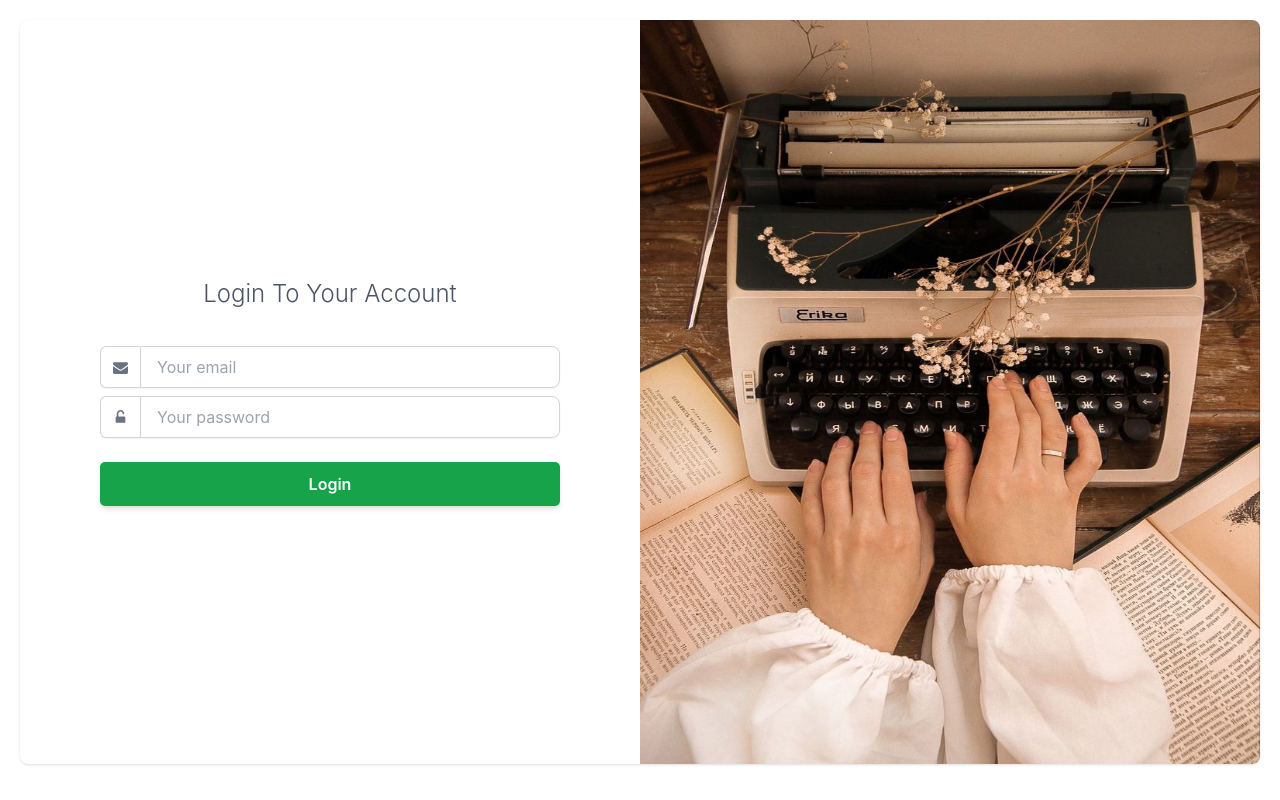
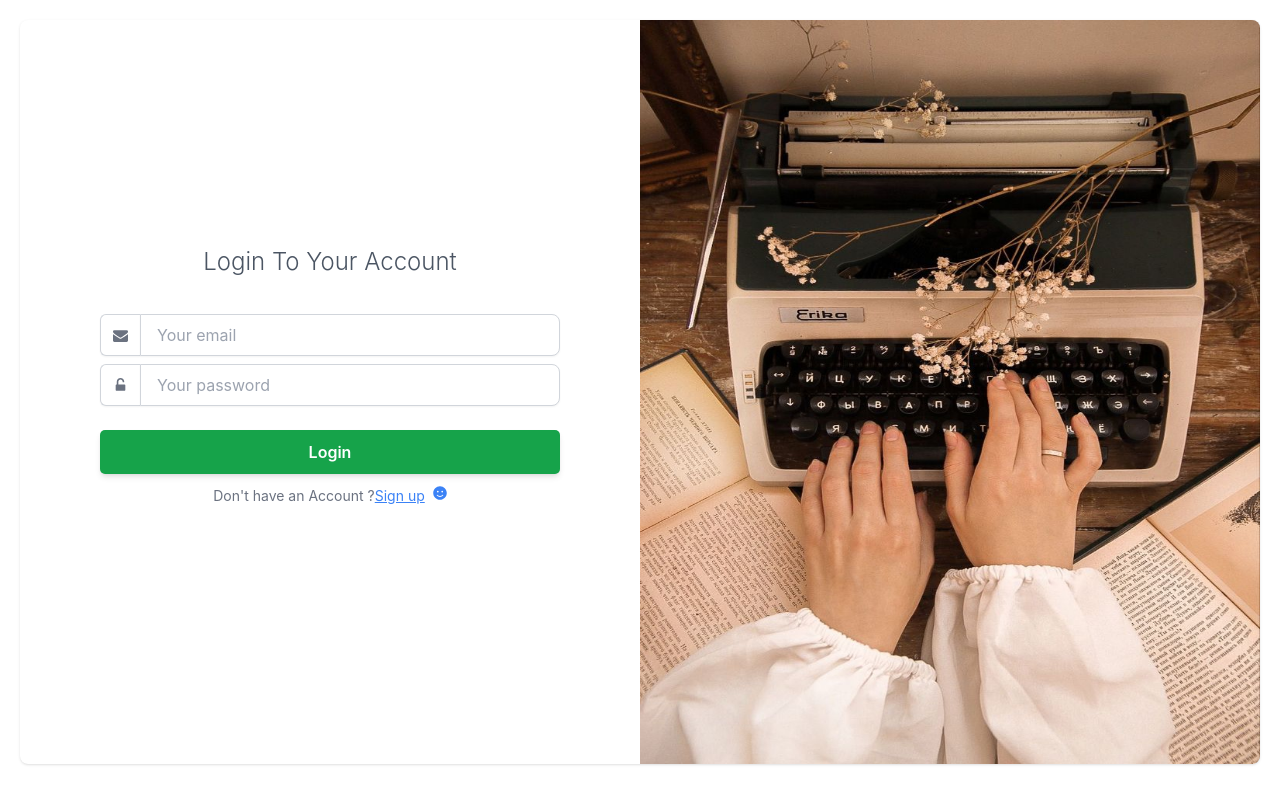
Before and after one commit to soumia-elyakni/inkCraft, a React (Create React App) app in the folder inkcraft-client/: page /login in a window 1280 px wide. Built offline with nearby package versions, Linux system fonts and the light colour scheme.

Commit message:
import Link and FaSmile

```diff
--- a/inkcraft-client/src/pages/auth/Login.jsx
+++ b/inkcraft-client/src/pages/auth/Login.jsx
@@ -2,8 +2,9 @@ import { useState } from "react";
 import { Button } from "../../components/common/Button";
 import { Input } from "../../components/common/Input";
 import { ImageContainer } from "../../components/common/ImageContainer";
-import { useNavigate } from "react-router-dom";
+import { useNavigate, Link } from "react-router-dom";
 import photo from "../../assets/images/loginpic.jfif";
+import { FaSmile } from 'react-icons/fa';
 import { login } from "../../services/auth-services";
 
 export const Login = () => {
@@ -116,9 +117,23 @@ export const Login = () => {
                     text="Login"
                     className="py-2 px-4  bg-green-600 hover:bg-green-700 focus:ring-green-500 focus:ring-offset-green-200 text-white w-full transition ease-in duration-200 text-center text-base font-semibold shadow-md focus:outline-none focus:ring-2 focus:ring-offset-2  rounded-lg "
                   />
+                  <div className="flex items-center mb-6 -mt-4">
+
+            </div>
+
                 </div>
+
               </div>
             </form>
+            <span className="flex flex-row justify-center text-sm text-center text-gray-500 flex-items-center dark:text-gray-400 mt-3 mb-8">
+                  Don't have an Account ?
+                  <Link
+                    to="/register"
+                    className="flex flex-row text-sm text-blue-500 underline hover:text-blue-700"
+                  >
+                    Sign up <FaSmile className="ml-2"  style={{ ':hover': { backgroundColor: 'yellow' } }} />
+                  </Link>
+                </span>
           </div>
 
           <div className="picture-container flex flex-col w-1/2 h-full">
```
